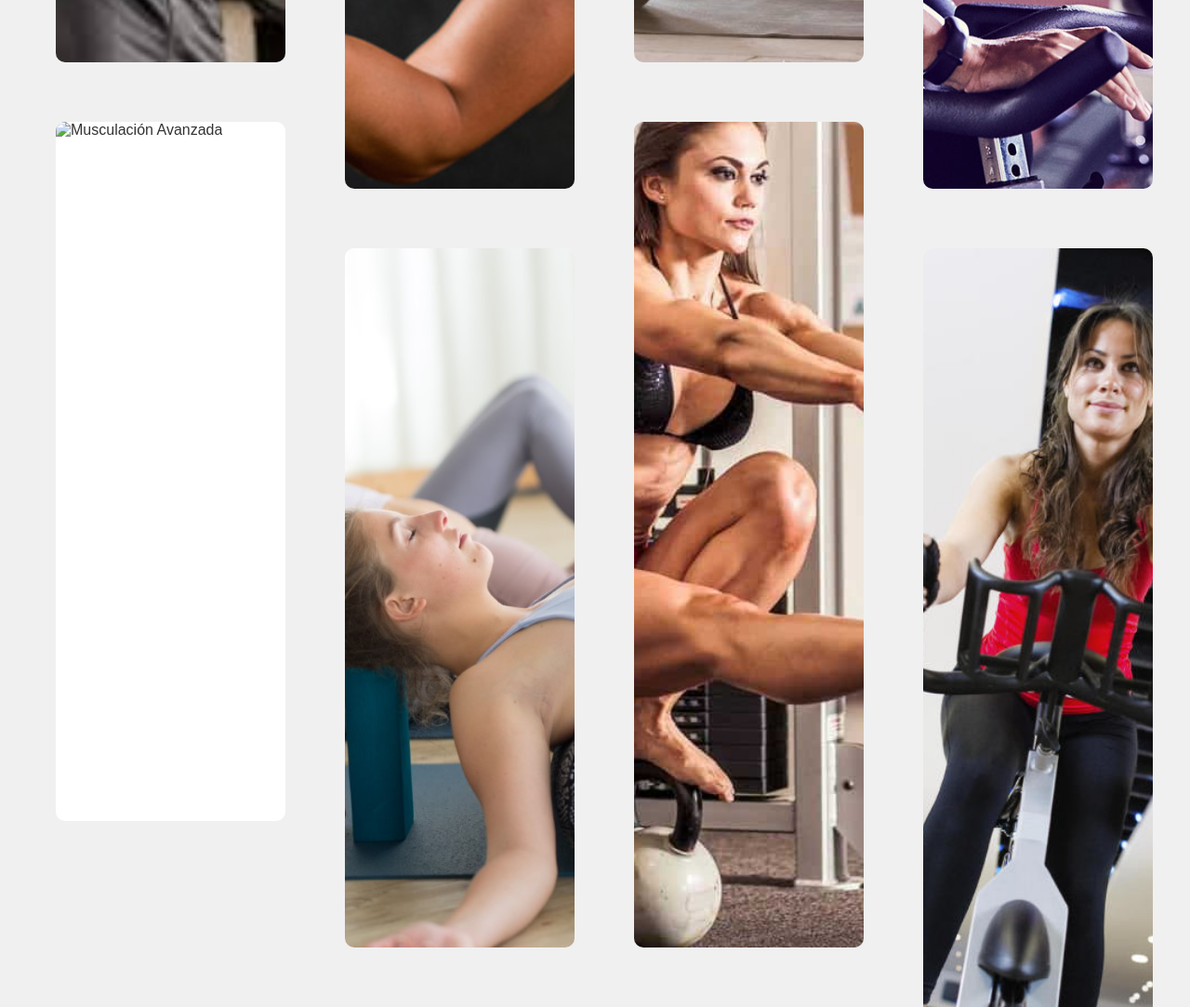
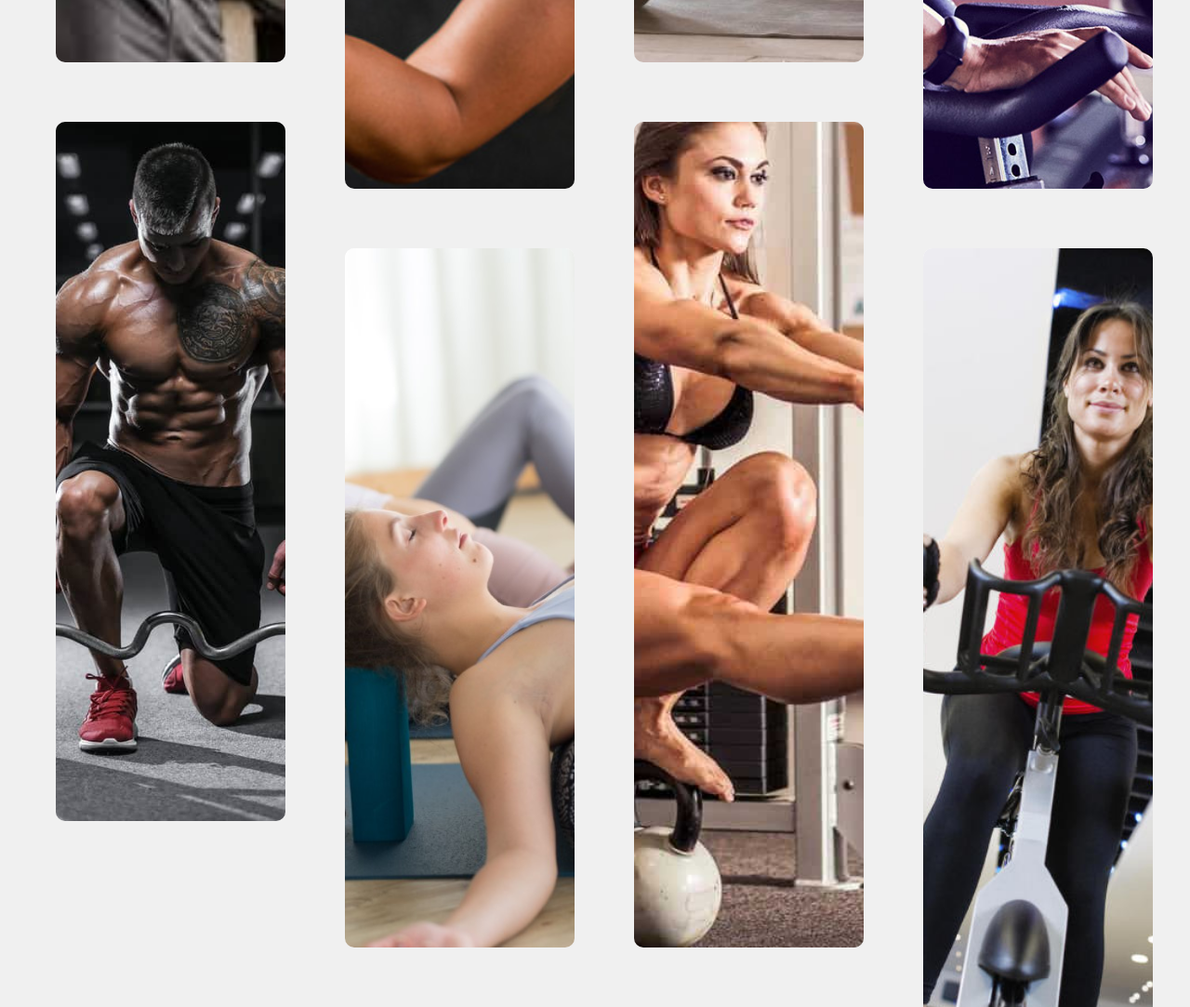
Before and after one commit to JoelGarcia21/Gimnasio-Fit, a plain HTML site: page clases.html in a window 1280 px wide. Shown: the part 880-1963 px from the top of the page at 93% size. Drawn offline with Linux system fonts and the light colour scheme.

Commit message:
correccion de rutas

```diff
--- a/clases.html
+++ b/clases.html
@@ -83,7 +83,7 @@
 
                     <!-- Más clases... -->
                     <div class="clase" data-categoria="musculacion">
-                        <img src="s/images/musa.jpg" alt="Musculación Avanzada">
+                        <img src="assets/images/musa.jpg" alt="Musculación Avanzada">
                         <div class="clase-info">
                             <h3>Musculación Avanzada</h3>
                             <p>Para aquellos que buscan llevar su físico al siguiente nivel.</p>
```
